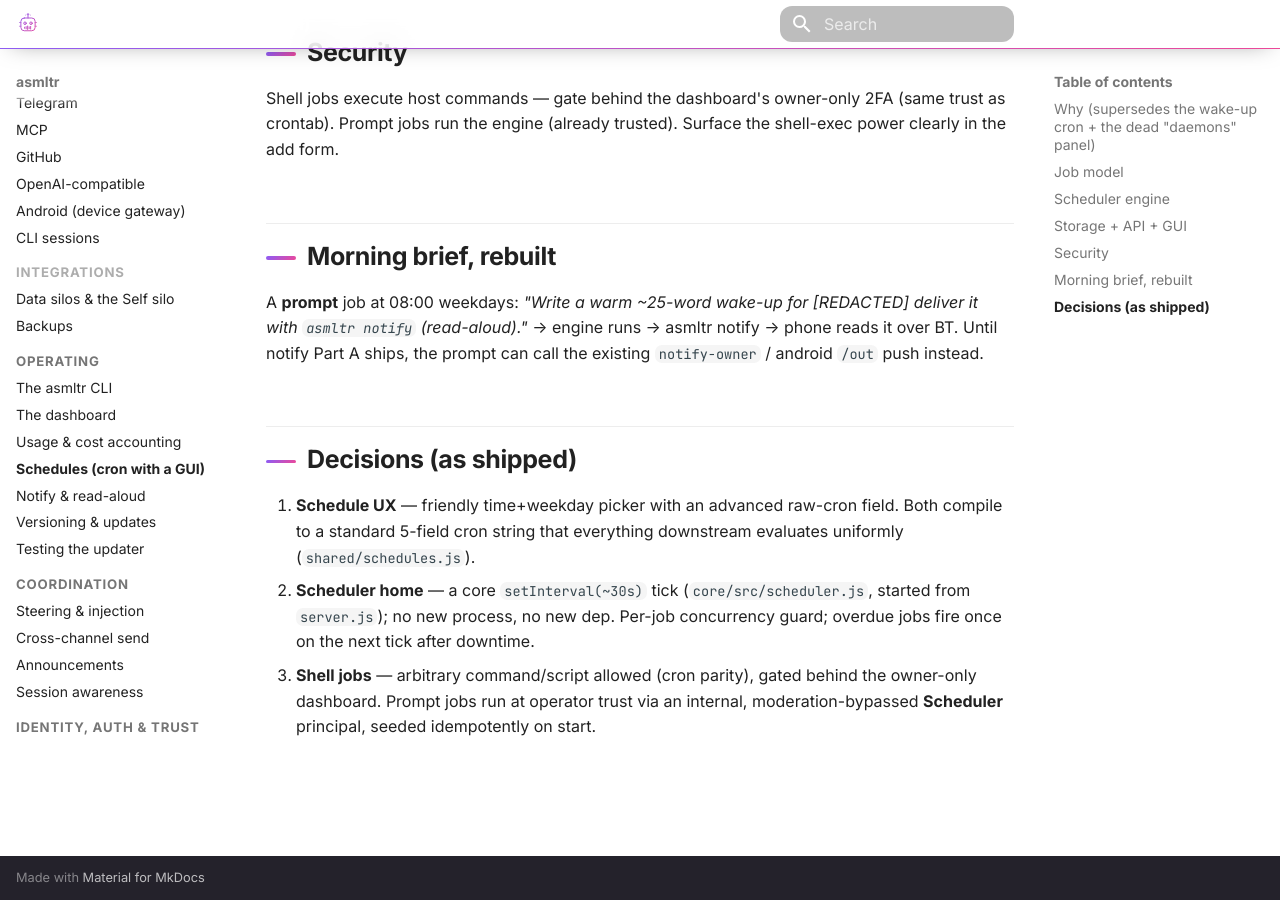
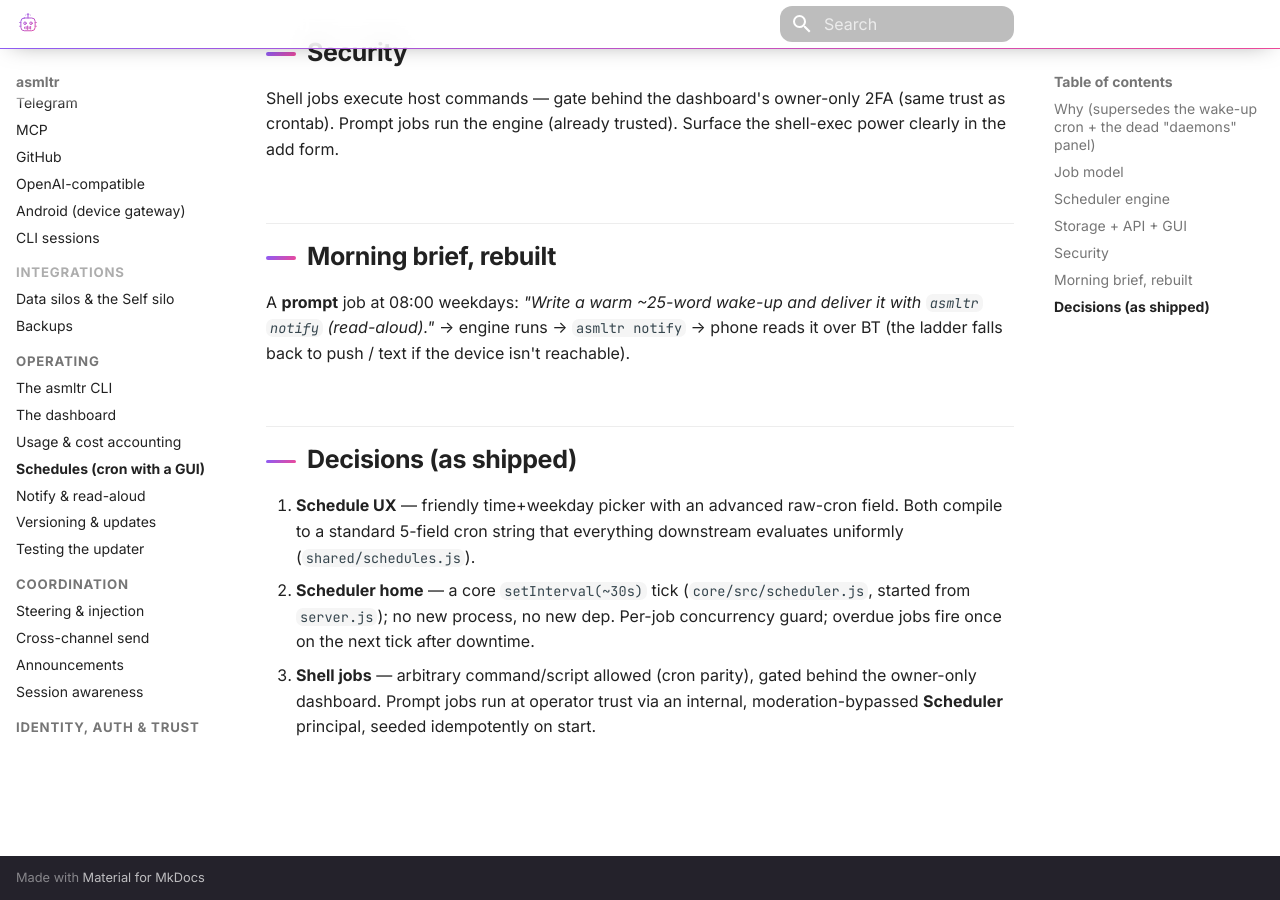
Before and after one commit to gtwy/asmltr, an MkDocs documentation site: the page built from docs/SCHEDULES.md, in a window 1280 px wide and 900 px high, scrolled down 1670 px. Built offline with MkDocs 1.6.1 and Material for MkDocs 9.7.7, drawn with Linux system fonts in a browser that asks for light colours; comment, search, counter and statistics services are not loaded.

Commit message:
docs: genericize notify docs (no host-specific script names)
asmltr is public — its docs shouldn't name a specific person's host scripts. Replace
the stale 'notify-owner / message-owner / speak-to-owner' references (the ladder
already routes through the connector manager's /send, not those scripts) with generic
wording, and drop the obsolete 'until notify Part A ships' fallback (it shipped).

```diff
--- a/docs/SCHEDULES.md
+++ b/docs/SCHEDULES.md
@@ -41,9 +41,9 @@
 Prompt jobs run the engine (already trusted). Surface the shell-exec power clearly in the add form.
 
 ## Morning brief, rebuilt
-A **prompt** job at 08:00 weekdays: *"Write a warm ~25-word wake-up for [REDACTED] deliver it with
-`asmltr notify` (read-aloud)."* → engine runs → asmltr notify → phone reads it over BT. Until notify
-Part A ships, the prompt can call the existing `notify-owner` / android `/out` push instead.
+A **prompt** job at 08:00 weekdays: *"Write a warm ~25-word wake-up and deliver it with `asmltr notify`
+(read-aloud)."* → engine runs → `asmltr notify` → phone reads it over BT (the ladder falls back to push
+/ text if the device isn't reachable).
 
 ## Decisions (as shipped)
 1. **Schedule UX** — friendly time+weekday picker with an advanced raw-cron field. Both compile to a
```
Also changed, not shown: docs/NOTIFY-READ-ALOUD.md (+2 -2 lines).
